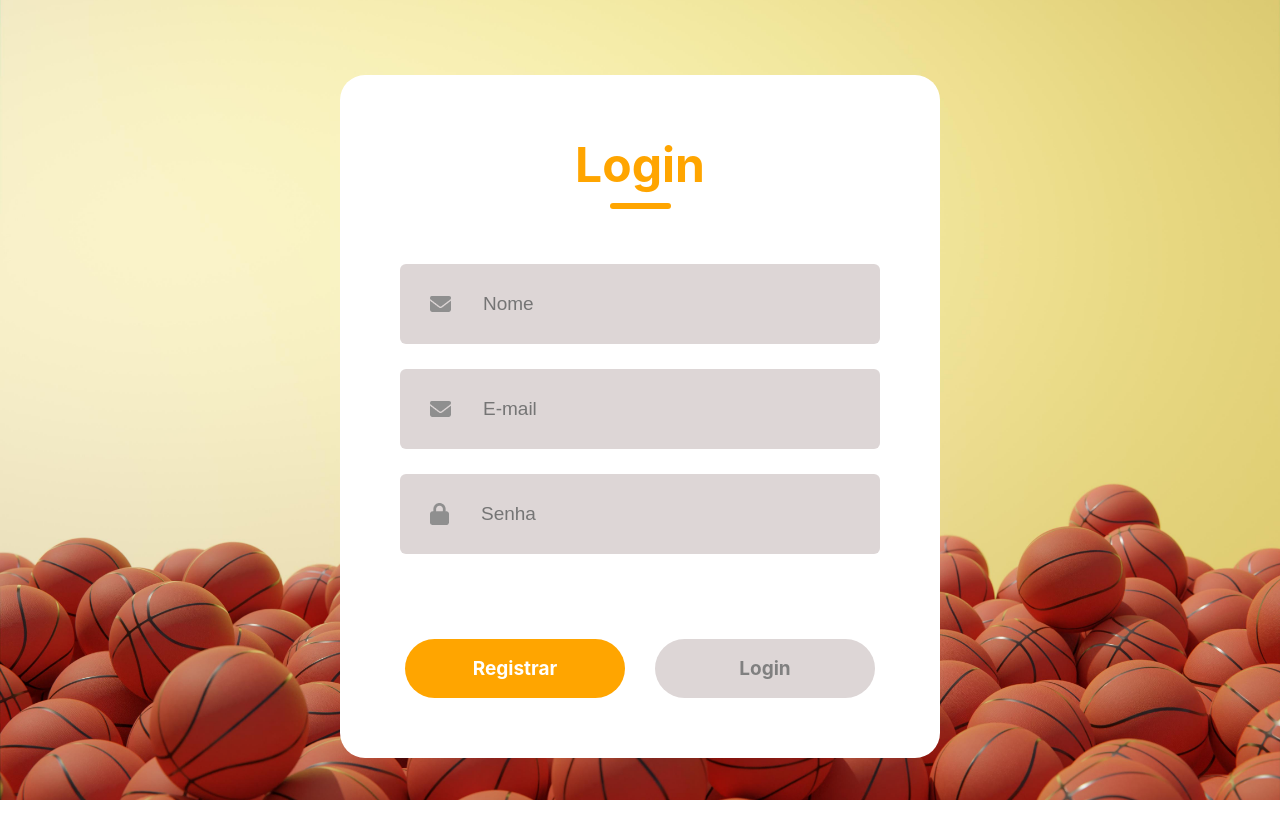
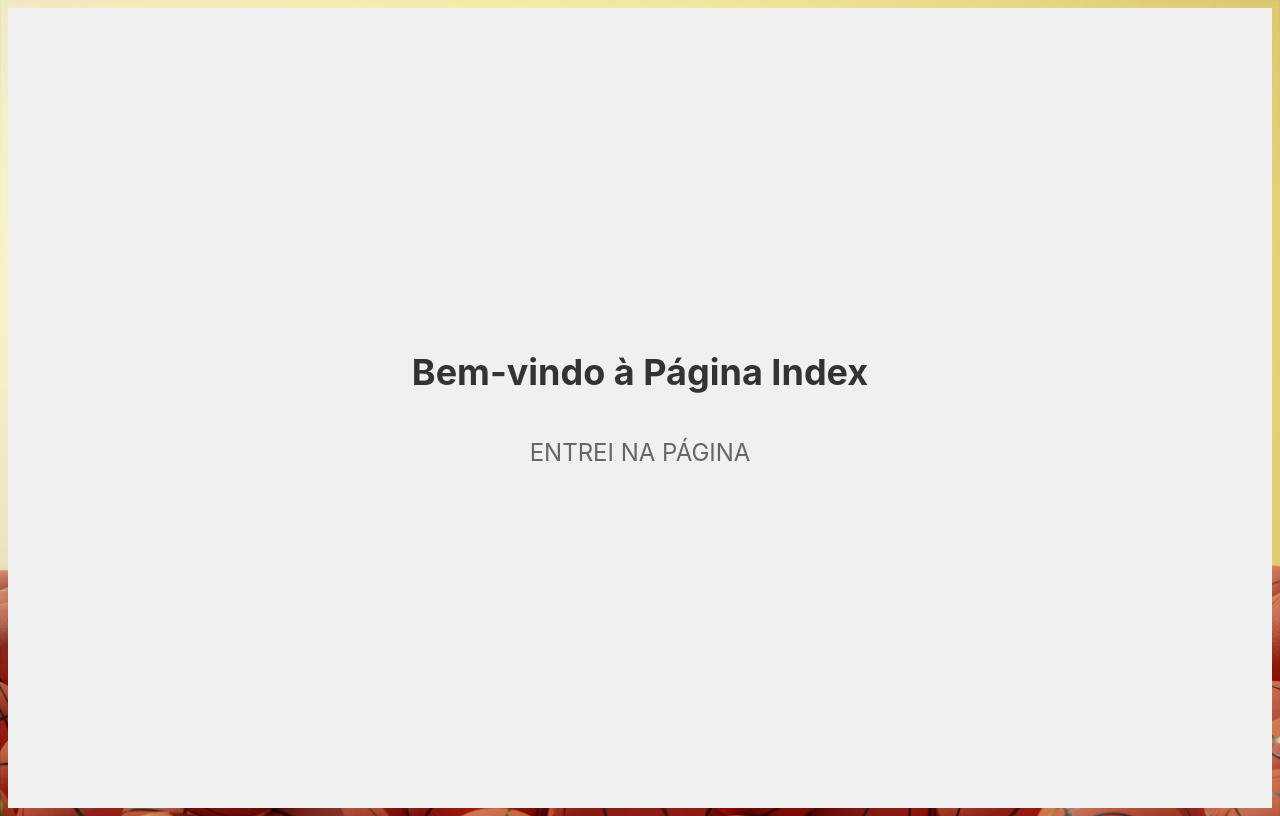
Before and after one commit to GuiCarrilho/fever-dunk, a React (Create React App) app in the folder interface/login-conta/: page /index in a window 1280 px wide. Built offline with nearby package versions, Linux system fonts and the light colour scheme.

Commit message:
Creating path to Login

```diff
--- a/interface/login-conta/package.json
+++ b/interface/login-conta/package.json
@@ -6,8 +6,10 @@
     "@testing-library/jest-dom": "^5.17.0",
     "@testing-library/react": "^13.4.0",
     "@testing-library/user-event": "^13.5.0",
+    "cors": "^2.8.5",
     "react": "^18.2.0",
     "react-dom": "^18.2.0",
+    "react-router-dom": "^6.18.0",
     "react-scripts": "5.0.1",
     "web-vitals": "^2.1.4"
   },
--- a/interface/login-conta/src/App.js
+++ b/interface/login-conta/src/App.js
@@ -1,12 +1,9 @@
-import logo from './logo.svg';
 import './App.css';
-import { LoginCriar } from './Components/LoginCriar/LoginCriar';
+import Routes from './Components/Routes/roots';
 
 function App() {
   return (
-    <div>
-      <LoginCriar/>
-    </div>
+      <Routes/>
   );
 }
 
--- /dev/null
+++ b/interface/login-conta/src/Components/Home/index.css
@@ -0,0 +1,19 @@
+.index-container {
+    display: flex;
+    flex-direction: column;
+    align-items: center;
+    justify-content: center;
+    height: 100vh;
+    background-color: #f0f0f0;
+  }
+
+  h1 {
+    font-size: 36px;
+    color: #333;
+    margin-bottom: 20px;
+  }
+
+  p {
+    font-size: 24px;
+    color: #666;
+  }
--- /dev/null
+++ b/interface/login-conta/src/Components/Home/index.jsx
@@ -0,0 +1,13 @@
+import React from 'react';
+import './index.css';
+
+export const Index = () => {
+  return (
+    <div className="index-container">
+      <h1>Bem-vindo à Página Index</h1>
+      <p>ENTREI NA PÁGINA</p>
+    </div>
+  );
+};
+
+export default Index;
--- /dev/null
+++ b/interface/login-conta/src/Components/Routes/roots.jsx
@@ -0,0 +1,17 @@
+import React from 'react';
+import { BrowserRouter as Router, Route, Routes} from 'react-router-dom';
+import Index from '../Home';
+import { LoginCriar } from '../LoginCriar/LoginCriar'
+
+const roots = () => {
+  return (
+    <Router>
+      <Routes>
+        <Route path="/LoginCriar" element={<LoginCriar />} />
+        <Route path="/index" element={<Index />} />
+      </Routes>
+    </Router>
+  );
+};
+
+export default roots;
```
Also changed, not shown: interface/login-conta/src/Components/LoginCriar/LoginCriar.jsx (line endings or trailing spaces), 2 other files (tests, documents, lock files or other folders).
